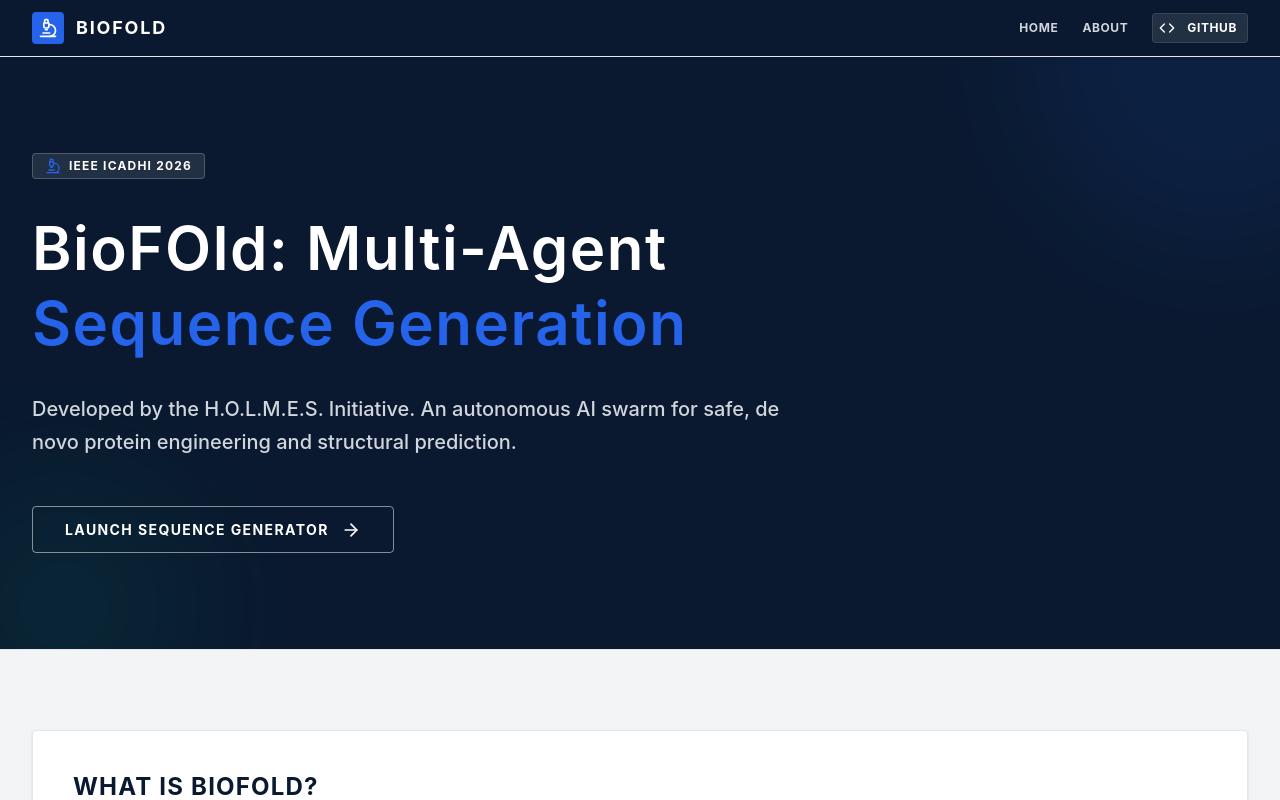
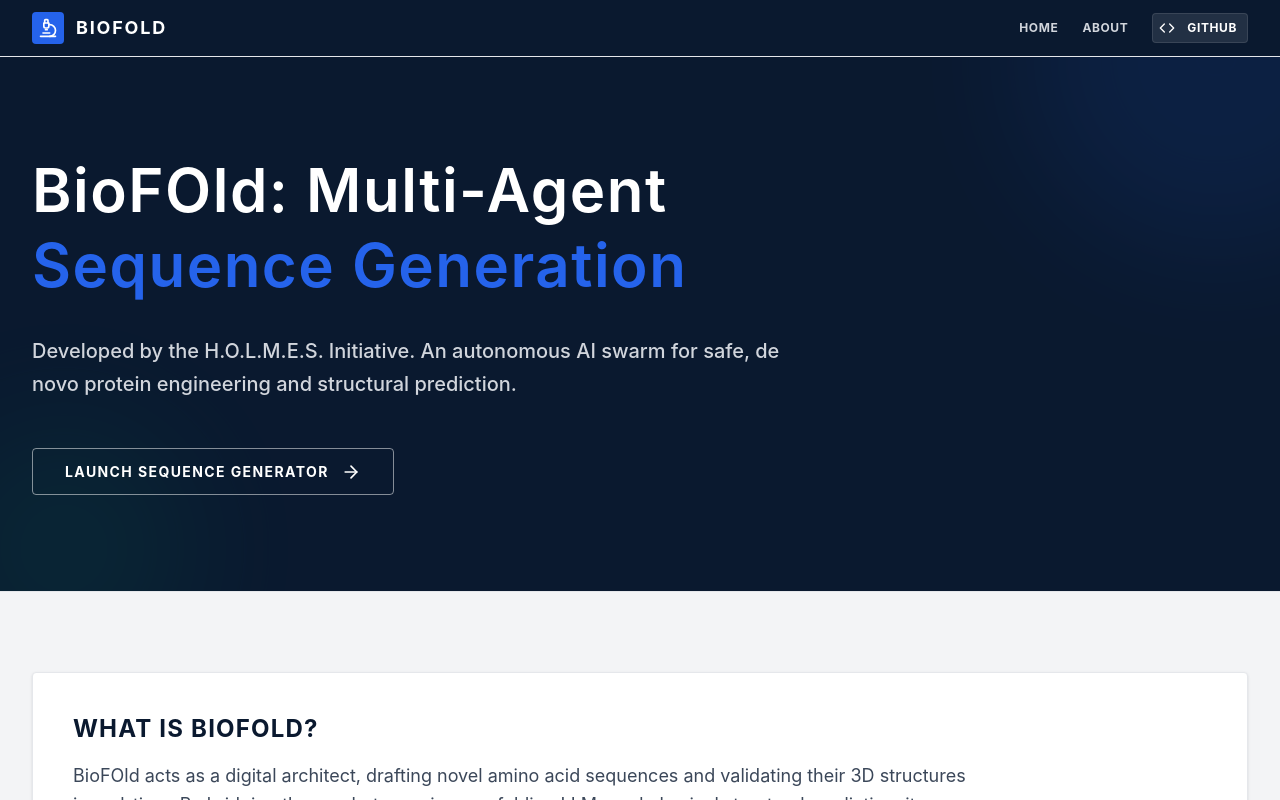
Before and after one commit to tokitahmidornob/BioFold, a React (Vite) app in the folder frontend/: page / in a window 1280 px wide. Shown: the top 800 px of the page. Built offline with nearby package versions, Linux system fonts and the light colour scheme.

Commit message:
chore: Remove IEEE ICADHI 2026 badge from LandingPage

```diff
--- a/frontend/src/components/LandingPage.tsx
+++ b/frontend/src/components/LandingPage.tsx
@@ -16,10 +16,6 @@ export const LandingPage: React.FC = () => {
         </div>
 
         <div className="max-w-7xl mx-auto relative z-10 flex flex-col items-start space-y-8">
-          <div className="inline-flex items-center space-x-2 bg-white/10 backdrop-blur-sm px-3 py-1 rounded-sm border border-white/20 text-xs font-bold tracking-widest uppercase">
-            <Microscope className="w-4 h-4 text-alpha-accent" />
-            <span>IEEE ICADHI 2026</span>
-          </div>
 
           <h1 className="text-5xl md:text-6xl font-semibold tracking-wide text-white leading-tight">
             BioFOld: Multi-Agent <br className="hidden md:block"/>
```
